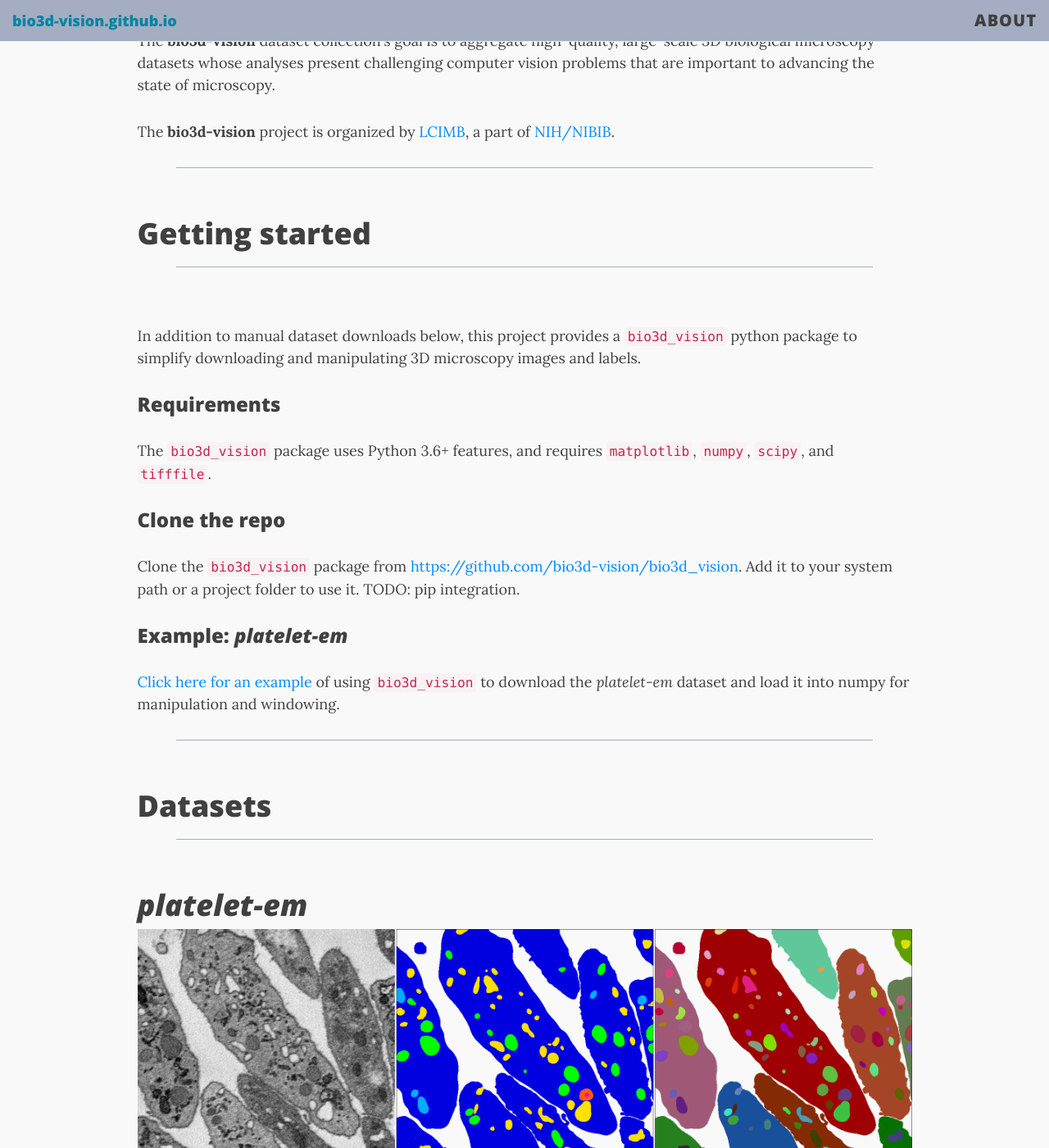
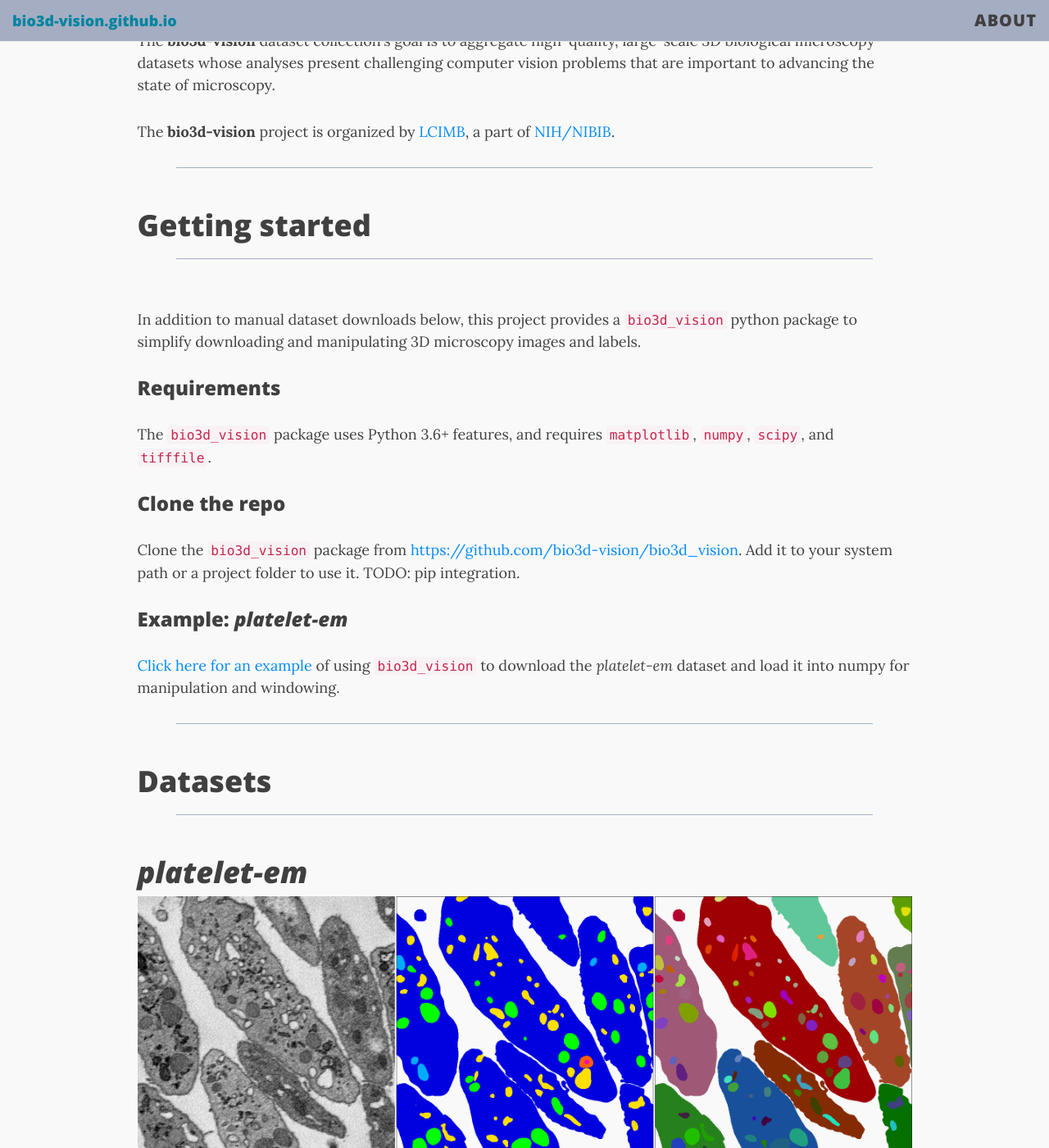
Before and after one commit to bio3d-vision/bio3d-vision.github.io, a Jekyll site: the page built from index.html, in a window 1280 px wide and 1400 px high, scrolled down 342 px. Shown: the whole window at 82% size. Built offline with Jekyll 4.4.1, drawn with Linux system fonts in a browser that asks for light colours; nearby versions of some CDN libraries; the list of posts is cut into pages by our own code.

Commit message:
hr padding adjustment

```diff
--- a/css/main.css
+++ b/css/main.css
@@ -51,7 +51,7 @@ hr {
   border-top: 1px solid #a5adc2;
   max-width: 90%;
   padding-top: 20px;
-  padding-bottom: 20px;
+  padding-bottom: 10px;
 }
 
 hr.small {
```
